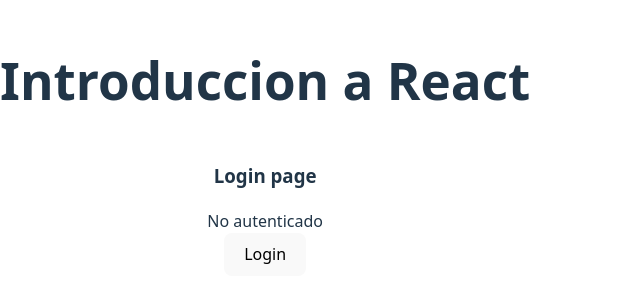
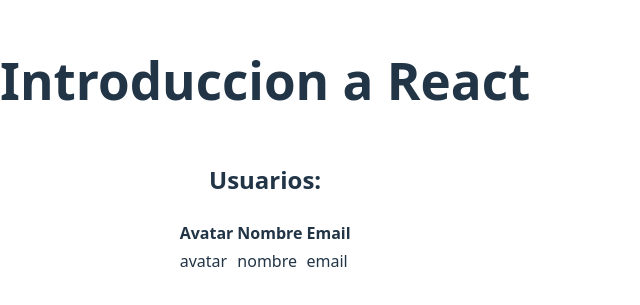
Before and after one commit to jorgeamn-softtek/react-foundation, a React (Vite) app: page / in a window 1280 px wide. Shown: the part 253-558 px from the top of the page, without its empty margins (0-640 px from the left). Built offline with nearby package versions, Linux system fonts and the light colour scheme; no server answers.

Commit message:
clase axios

```diff
--- a/package.json
+++ b/package.json
@@ -10,6 +10,7 @@
     "preview": "vite preview"
   },
   "dependencies": {
+    "axios": "^1.13.2",
     "react": "^19.1.1",
     "react-dom": "^19.1.1",
     "zustand": "^5.0.8"
--- a/src/App.tsx
+++ b/src/App.tsx
@@ -1,10 +1,10 @@
-import { LoginPage } from "./components";
+import { UserPage } from "./components";
 
 function App() {
   return (
     <main>
       <h1>Introduccion a React</h1>
-      <LoginPage />
+      <UserPage></UserPage>
     </main>
   );
 }
--- /dev/null
+++ b/src/components/UserPage.tsx
@@ -0,0 +1,32 @@
+import { useEffect } from "react";
+import axios from "axios";
+
+export const UserPage = () => {
+  useEffect(() => {
+    axios
+      .get("https://reqres.in/api/users?page=2")
+      .then((resp) => console.log(resp.data));
+  }, []);
+
+  return (
+    <>
+      <h2>Usuarios:</h2>
+      <table>
+        <thead>
+          <tr>
+            <th>Avatar</th>
+            <th>Nombre</th>
+            <th>Email</th>
+          </tr>
+        </thead>
+        <tbody>
+          <tr>
+            <td>avatar</td>
+            <td>nombre</td>
+            <td>email</td>
+          </tr>
+        </tbody>
+      </table>
+    </>
+  );
+};
--- a/src/components/index.ts
+++ b/src/components/index.ts
@@ -1,2 +1,4 @@
 export * from "./Couter";
 export * from "./LoginPage";
+export * from "./UserPage";
+export * from "./CouterWithHook";
```
Also changed, not shown: 1 other file (tests, documents, lock files or other folders).
